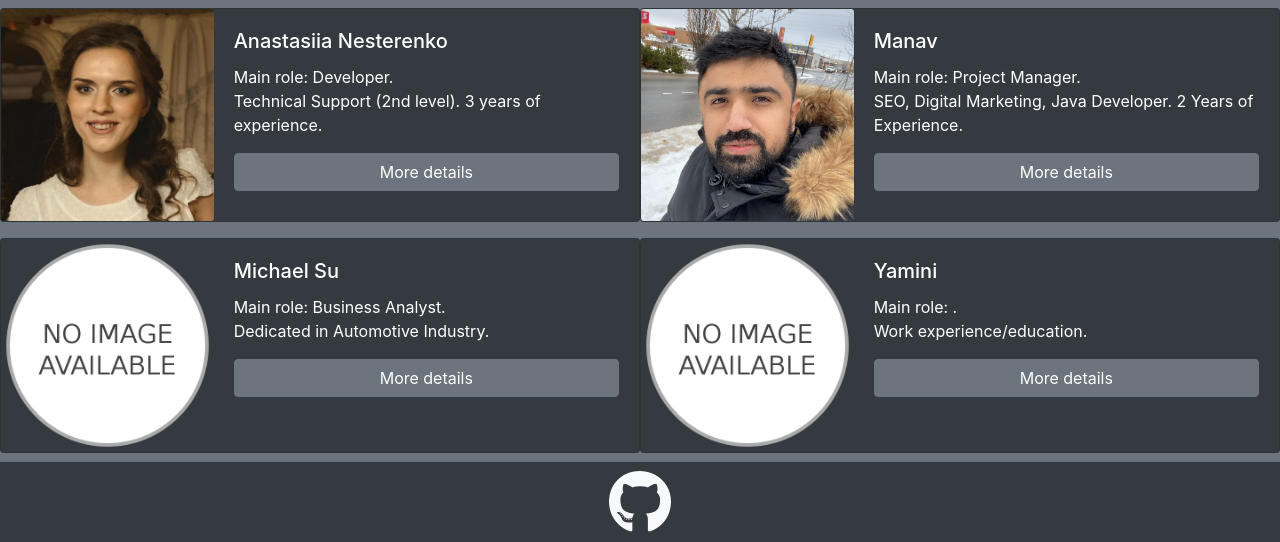
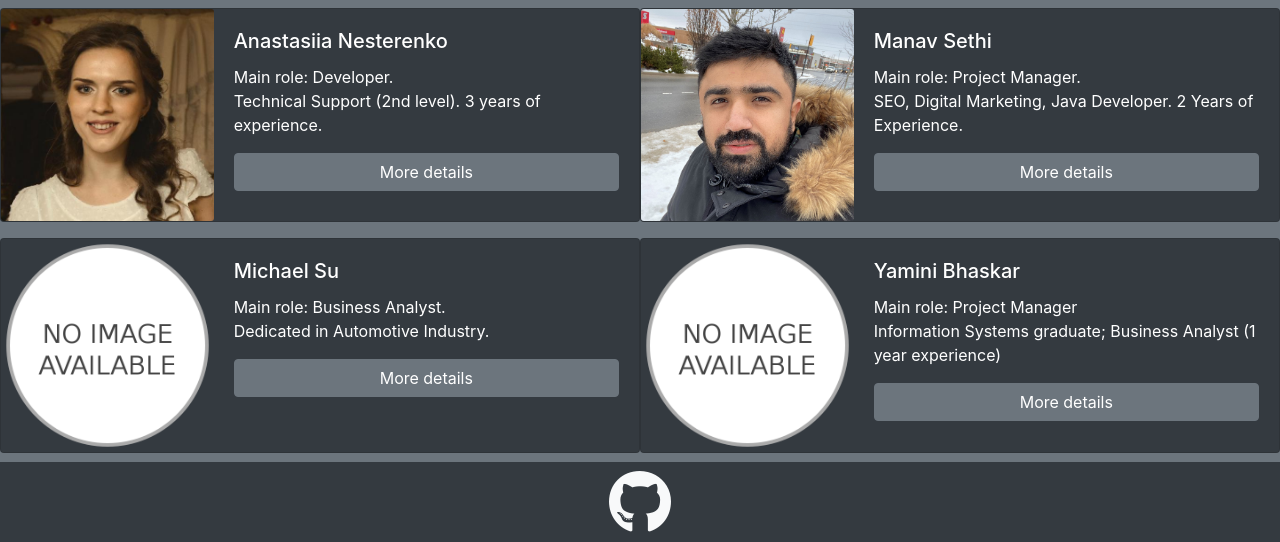
Before and after one commit to anastasia-nesterenko/BDAT1007-Social-Data-Mining-Techniques-Assignment1, a Flask app: page /about in a window 1280 px wide. Shown: the part 258-800 px from the top of the page. Run offline with Flask 2, Linux system fonts and the light colour scheme; some libraries are stand-ins or nearby versions.

Commit message:
Updated the about page and the project description in index page.

```diff
--- a/templates/about.html
+++ b/templates/about.html
@@ -105,7 +105,7 @@
                     </div>
                     <div class="col-md-8">
                         <div class="card-body">
-                            <h5 class="card-title">Manav</h5>
+                            <h5 class="card-title">Manav Sethi</h5>
                             <p class="card-text">Main role: Project Manager.
                                 <br>SEO, Digital Marketing, Java Developer. 2 Years of Experience.</p>
                             <button onclick="window.location='https://www.linkedin.com/in/manav-sethi-5390774a/';"
@@ -157,10 +157,10 @@
                     </div>
                     <div class="col-md-8">
                         <div class="card-body">
-                            <h5 class="card-title">Yamini</h5>
-                            <p class="card-text">Main role: .
-                                <br>Work experience/education.</p>
-                            <button onclick="window.location='address';"
+                            <h5 class="card-title">Yamini Bhaskar</h5>
+                            <p class="card-text">Main role: Project Manager
+                                <br>Information Systems graduate; Business Analyst (1 year experience)</p>
+                            <button onclick="window.location='https://www.linkedin.com/in/yamini-bhaskar-676a9819a/';"
                                     type="button"
                                     class="btn btn-secondary btn-block align-self-end mt-auto">More
                                 details
```
Also changed, not shown: templates/index.html (+7 -1 lines), static/images/PicYamini2 .jpg (added), static/images/pic3.png (added).
